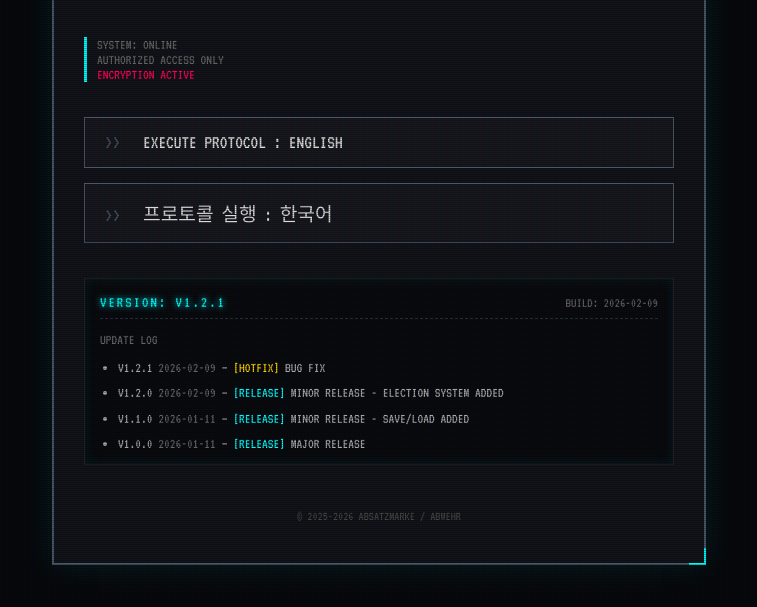
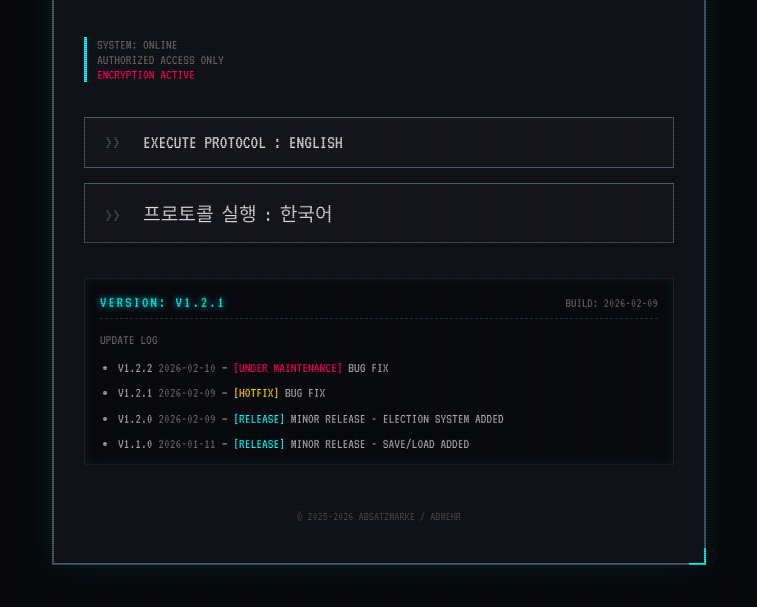
Before and after one commit to Jedidiah1926/parliament, a plain HTML site: page index.html in a window 1280 px wide. Shown: the part 153-760 px from the top of the page, without its empty margins (261-1018 px from the left). Drawn offline with Linux system fonts and the light colour scheme; a small style sheet from the web is missing.

Commit message:
Add version v1.2.2 to changelog
Updated changelog to include version v1.2.2 with maintenance note.

```diff
--- a/index.html
+++ b/index.html
@@ -267,6 +267,11 @@
         <div class="changelog-title">UPDATE LOG</div>
         <ul>
             <li>
+                <span class="ver">v1.2.2</span>
+                <span class="date">2026-02-10</span> —
+                <span class="warn">[Under Maintenance]</span> BUG FIX
+            </li>
+            <li>
                 <span class="ver">v1.2.1</span>
                 <span class="date">2026-02-09</span> —
                 <span class="fix">[HOTFIX]</span> BUG FIX
```
